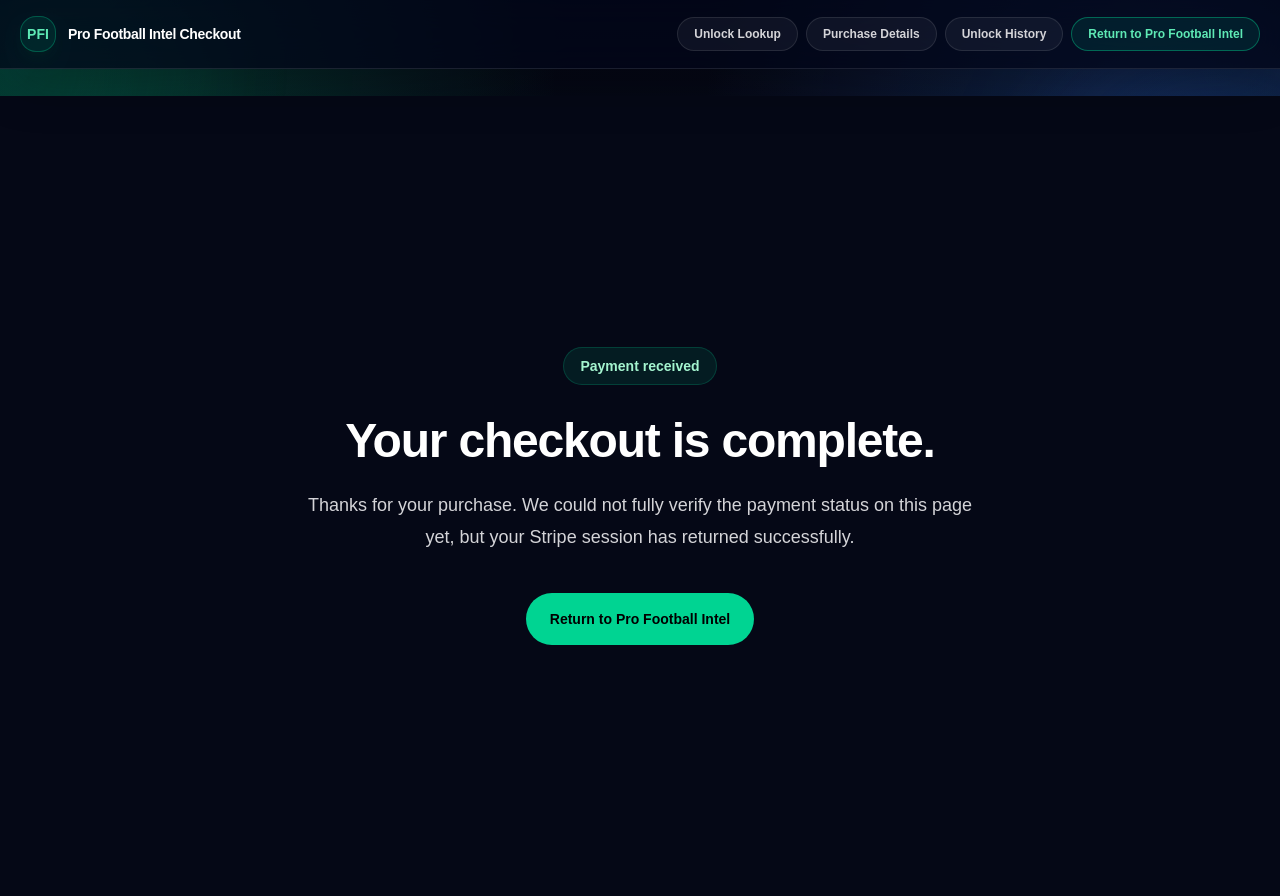
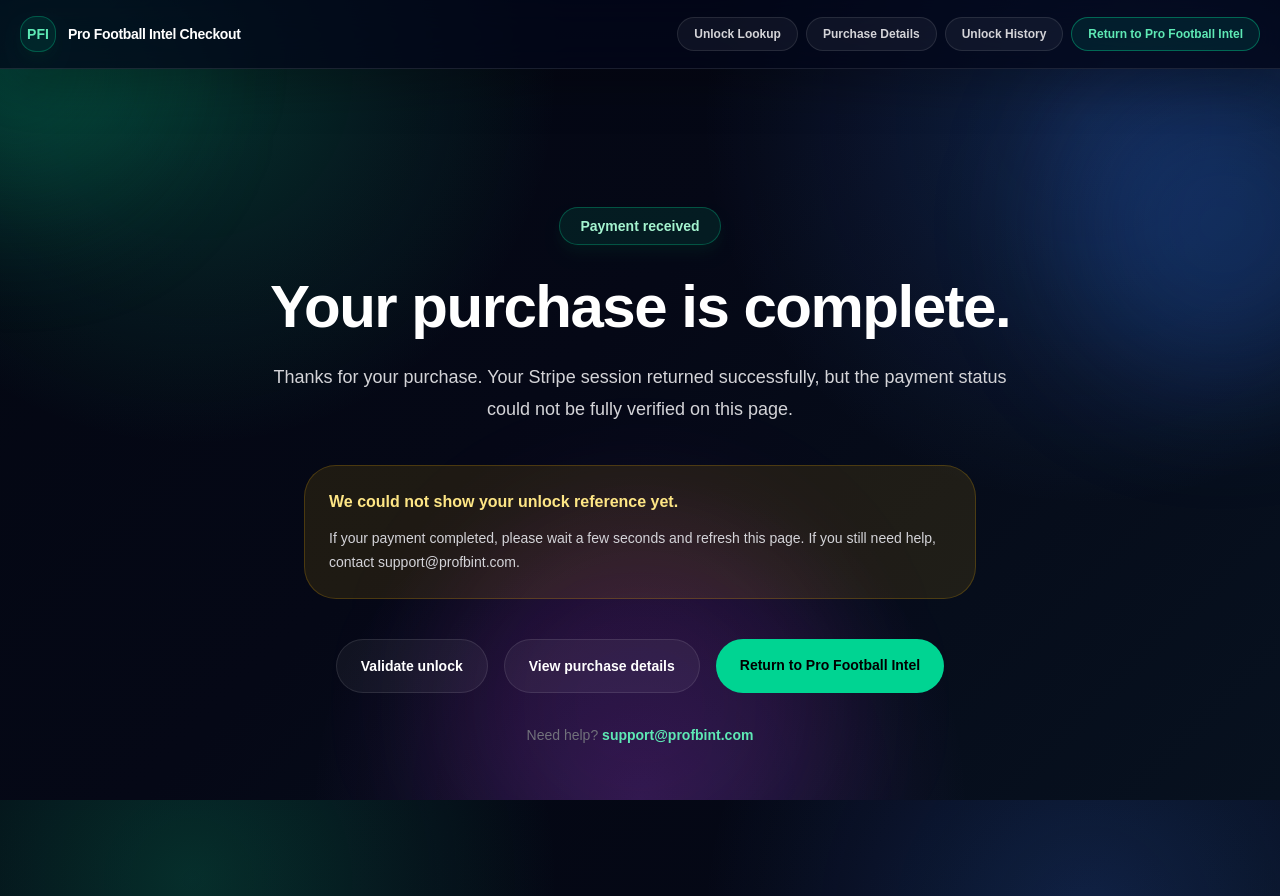
Before and after one commit to Scoreleeo/profbint-checkout, a Next.js app: page /success in a window 1280 px wide. Built offline with nearby package versions, Linux system fonts and the light colour scheme.

Commit message:
Polish success receipt page

```diff
--- a/app/success/page.tsx
+++ b/app/success/page.tsx
@@ -8,7 +8,30 @@
   ok: boolean;
   paymentStatus: string | null;
   unlockReference: string | null;
+  productName: string | null;
+  amount: number | null;
+  currency: string | null;
+  purchaseCreatedAt: string | null;
+  unlockCreatedAt: string | null;
 };
+
+function formatAmount(amount: number | null, currency: string | null) {
+  if (typeof amount !== "number") return "Not available";
+
+  return new Intl.NumberFormat("en-GB", {
+    style: "currency",
+    currency: currency?.toUpperCase() || "GBP",
+  }).format(amount / 100);
+}
+
+function formatDate(value: string | null) {
+  if (!value) return "Not available";
+
+  return new Intl.DateTimeFormat("en-GB", {
+    dateStyle: "medium",
+    timeStyle: "short",
+  }).format(new Date(value));
+}
 
 async function verifyPayment(sessionId: string): Promise<VerificationResult> {
   const siteUrl = process.env.NEXT_PUBLIC_SITE_URL;
@@ -18,6 +41,11 @@
       ok: false,
       paymentStatus: null,
       unlockReference: null,
+      productName: null,
+      amount: null,
+      currency: null,
+      purchaseCreatedAt: null,
+      unlockCreatedAt: null,
     };
   }
 
@@ -34,17 +62,33 @@
         ok: false,
         paymentStatus: null,
         unlockReference: null,
+        productName: null,
+        amount: null,
+        currency: null,
+        purchaseCreatedAt: null,
+        unlockCreatedAt: null,
       };
     }
 
     const data = await response.json();
+    const purchase = data.purchase;
 
     return {
       ok: Boolean(data.ok),
       paymentStatus: data.paymentStatus as string | null,
       unlockReference:
-        typeof data.purchase?.unlockReference === "string"
-          ? data.purchase.unlockReference
+        typeof purchase?.unlockReference === "string"
+          ? purchase.unlockReference
+          : null,
+      productName:
+        typeof purchase?.productName === "string" ? purchase.productName : null,
+      amount: typeof purchase?.amount === "number" ? purchase.amount : null,
+      currency: typeof purchase?.currency === "string" ? purchase.currency : null,
+      purchaseCreatedAt:
+        typeof purchase?.createdAt === "string" ? purchase.createdAt : null,
+      unlockCreatedAt:
+        typeof purchase?.unlockCreatedAt === "string"
+          ? purchase.unlockCreatedAt
           : null,
     };
   } catch {
@@ -52,6 +96,11 @@
       ok: false,
       paymentStatus: null,
       unlockReference: null,
+      productName: null,
+      amount: null,
+      currency: null,
+      purchaseCreatedAt: null,
+      unlockCreatedAt: null,
     };
   }
 }
@@ -66,51 +115,152 @@
         ok: false,
         paymentStatus: null,
         unlockReference: null,
+        productName: null,
+        amount: null,
+        currency: null,
+        purchaseCreatedAt: null,
+        unlockCreatedAt: null,
       };
 
   const isPaid = verification.ok && verification.paymentStatus === "paid";
-  const unlockReference = verification.unlockReference;
 
   return (
-    <main className="min-h-screen bg-[#050816] px-6 py-10 text-white">
-      <section className="mx-auto flex min-h-[calc(100vh-80px)] max-w-3xl flex-col items-center justify-center text-center">
-        <div className="rounded-full border border-emerald-400/20 bg-emerald-400/10 px-4 py-2 text-sm font-semibold text-emerald-200">
-          {isPaid ? "Payment verified" : "Payment received"}
+    <main className="min-h-screen px-6 py-10 text-white">
+      <section className="mx-auto flex min-h-[calc(100vh-120px)] max-w-5xl flex-col items-center justify-center text-center">
+        <div className="rounded-full border border-emerald-400/30 bg-emerald-400/10 px-5 py-2 text-sm font-black text-emerald-200 shadow-lg shadow-emerald-950/30">
+          {isPaid ? "✓ Payment verified" : "Payment received"}
         </div>
 
-        <h1 className="mt-8 text-4xl font-black tracking-tight sm:text-5xl">
-          Your checkout is complete.
+        <h1 className="mt-8 max-w-4xl text-4xl font-black tracking-tight sm:text-6xl">
+          Your purchase is complete.
         </h1>
 
-        <p className="mt-6 max-w-2xl text-lg leading-8 text-zinc-300">
+        <p className="mt-6 max-w-3xl text-lg leading-8 text-zinc-300">
           {isPaid
-            ? "Your payment has been verified and recorded securely. Keep your unlock reference safe for future access."
-            : "Thanks for your purchase. We could not fully verify the payment status on this page yet, but your Stripe session has returned successfully."}
+            ? "Your payment has been verified, recorded, and your unlock reference has been generated."
+            : "Thanks for your purchase. Your Stripe session returned successfully, but the payment status could not be fully verified on this page."}
         </p>
 
-        {isPaid && unlockReference ? (
-          <div className="mt-8 w-full max-w-xl rounded-3xl border border-emerald-400/20 bg-white/5 p-6 shadow-2xl shadow-emerald-950/20">
-            <p className="text-sm font-semibold uppercase tracking-[0.3em] text-emerald-200">
+        {isPaid && verification.unlockReference ? (
+          <div className="mt-10 grid w-full gap-6 lg:grid-cols-[1.2fr_0.8fr]">
+            <div className="rounded-[2rem] border border-emerald-400/20 bg-slate-950/60 p-6 text-left shadow-2xl shadow-emerald-950/20 backdrop-blur">
+              <p className="text-sm font-black uppercase tracking-[0.35em] text-emerald-200">
                 Unlock reference
               </p>
 
-            <p className="mt-4 break-all rounded-2xl border border-white/10 bg-black/30 px-4 py-4 font-mono text-lg font-bold text-emerald-300">
-              {unlockReference}
+              <p className="mt-5 break-all rounded-2xl border border-emerald-400/20 bg-black/40 px-5 py-5 font-mono text-lg font-black text-emerald-300">
+                {verification.unlockReference}
               </p>
 
-            <p className="mt-4 text-sm leading-6 text-zinc-400">
-              This reference proves your paid checkout was recorded. Future
-              prediction unlock logic will use this securely.
+              <div className="mt-6 grid gap-3 sm:grid-cols-3">
+                <div className="rounded-2xl border border-white/10 bg-white/5 p-4">
+                  <p className="text-xs text-zinc-500">Payment</p>
+                  <p className="mt-1 font-black text-emerald-300">Verified</p>
+                </div>
+
+                <div className="rounded-2xl border border-white/10 bg-white/5 p-4">
+                  <p className="text-xs text-zinc-500">Unlock</p>
+                  <p className="mt-1 font-black text-emerald-300">Generated</p>
+                </div>
+
+                <div className="rounded-2xl border border-white/10 bg-white/5 p-4">
+                  <p className="text-xs text-zinc-500">Record</p>
+                  <p className="mt-1 font-black text-emerald-300">Saved</p>
+                </div>
+              </div>
+
+              <p className="mt-6 text-sm leading-6 text-zinc-400">
+                Keep this reference safe. You can use it on the checkout portal
+                to validate your purchase, view purchase details, and review
+                unlock history.
               </p>
             </div>
-        ) : null}
+
+            <div className="rounded-[2rem] border border-white/10 bg-white/5 p-6 text-left shadow-2xl shadow-black/20 backdrop-blur">
+              <p className="text-sm font-black uppercase tracking-[0.3em] text-blue-200">
+                Receipt
+              </p>
+
+              <div className="mt-6 space-y-4 text-sm">
+                <div className="flex justify-between gap-4 border-b border-white/10 pb-3">
+                  <span className="text-zinc-500">Product</span>
+                  <span className="text-right font-bold text-white">
+                    {verification.productName ?? "Pro Football Intel Prediction"}
+                  </span>
+                </div>
+
+                <div className="flex justify-between gap-4 border-b border-white/10 pb-3">
+                  <span className="text-zinc-500">Amount</span>
+                  <span className="font-bold text-white">
+                    {formatAmount(verification.amount, verification.currency)}
+                  </span>
+                </div>
+
+                <div className="flex justify-between gap-4 border-b border-white/10 pb-3">
+                  <span className="text-zinc-500">Status</span>
+                  <span className="font-bold text-emerald-300">PAID</span>
+                </div>
+
+                <div className="flex justify-between gap-4 border-b border-white/10 pb-3">
+                  <span className="text-zinc-500">Purchase date</span>
+                  <span className="text-right font-bold text-white">
+                    {formatDate(verification.purchaseCreatedAt)}
+                  </span>
+                </div>
+
+                <div className="flex justify-between gap-4">
+                  <span className="text-zinc-500">Unlock date</span>
+                  <span className="text-right font-bold text-white">
+                    {formatDate(verification.unlockCreatedAt)}
+                  </span>
+                </div>
+              </div>
+            </div>
+          </div>
+        ) : (
+          <div className="mt-10 w-full max-w-2xl rounded-[2rem] border border-amber-400/20 bg-amber-400/10 p-6 text-left">
+            <p className="font-bold text-amber-200">
+              We could not show your unlock reference yet.
+            </p>
+            <p className="mt-3 text-sm leading-6 text-zinc-300">
+              If your payment completed, please wait a few seconds and refresh
+              this page. If you still need help, contact support@profbint.com.
+            </p>
+          </div>
+        )}
+
+        <div className="mt-10 flex flex-col gap-4 sm:flex-row">
+          <a
+            href="/unlock"
+            className="rounded-full border border-white/10 bg-white/5 px-6 py-4 text-sm font-bold text-white transition hover:border-emerald-400/40 hover:bg-emerald-400/10 hover:text-emerald-200"
+          >
+            Validate unlock
+          </a>
+
+          <a
+            href="/purchase"
+            className="rounded-full border border-white/10 bg-white/5 px-6 py-4 text-sm font-bold text-white transition hover:border-blue-400/40 hover:bg-blue-400/10 hover:text-blue-200"
+          >
+            View purchase details
+          </a>
 
           <a
             href="https://profbint.com"
-          className="mt-10 rounded-full bg-emerald-400 px-6 py-4 text-sm font-bold text-black transition hover:bg-emerald-300"
+            className="rounded-full bg-emerald-400 px-6 py-4 text-sm font-black text-black transition hover:bg-emerald-300"
           >
             Return to Pro Football Intel
           </a>
+        </div>
+
+        <p className="mt-8 text-sm text-zinc-500">
+          Need help?{" "}
+          <a
+            href="mailto:support@profbint.com"
+            className="font-bold text-emerald-300 hover:text-emerald-200"
+          >
+            support@profbint.com
+          </a>
+        </p>
       </section>
     </main>
   );
```
Lines whose indentation alone changed are shown as unchanged.
